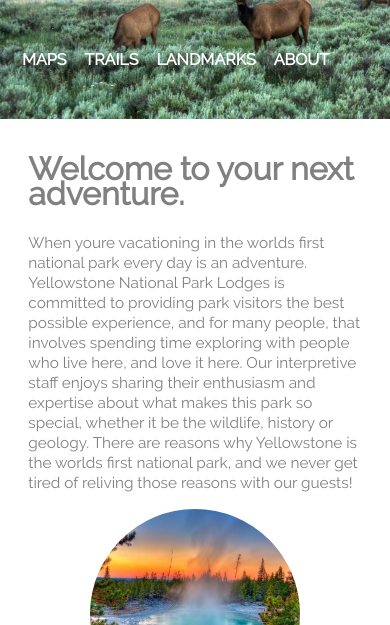
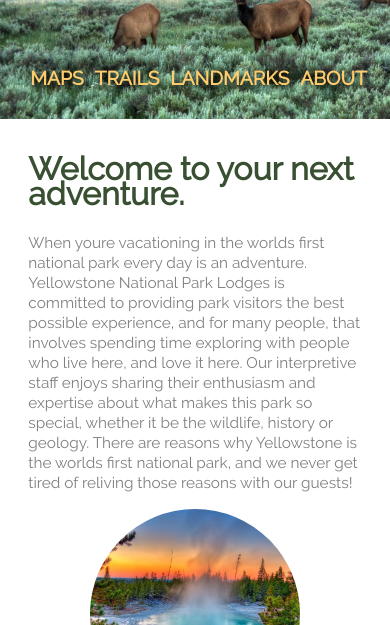
Before and after one commit to arkwagon/epicodus-css-w2-responsivedesign-nationalpark, a plain HTML site: page index.html in a window 390 px wide. Shown: the part 219-844 px from the top of the page. Drawn offline with Linux system fonts and the light colour scheme.

Commit message:
Something

```diff
--- a/css/styles.css
+++ b/css/styles.css
@@ -60,12 +60,12 @@ p, h3, h2, span {
 .navLinks {
   float: right;
   padding-top: 4%;
-  width: 40%;
+  width: 49%;
 }
 
 .navLinks span {
   margin-left: 15px;
-  padding: 2% 2% 2% 2%;
+  padding: 2% 0% 2% 2%;
   /*border: 1px solid yellow;*/
 
 }
@@ -82,6 +82,7 @@ p, h3, h2, span {
 
 .header h2 {
   line-height: .8em;
+  color: #385031;
 }
 
 .header .description {
@@ -134,6 +135,7 @@ img {
 h3 {
   margin-top: 0;
   margin-bottom: 0;
+  color: #385031;
 }
 
 p {
@@ -185,14 +187,19 @@ p {
     clear: both;
     float: none;
     width: 90%;
-    margin-top: 30vh;
+    margin-top: 32vh;
     text-align: center;
+    margin-left: auto;
+    margin-right: auto;
   }
   .navLinks span {
     margin: 0 auto;
     color: white;
     width: 20%;
     font-weight: bolder;
+    color: #ffcc6d;
+    text-shadow: 3px 3px 5px #000;
+    font-size: 1.2em;
   }
 
   .nav {
--- a/index.html
+++ b/index.html
@@ -3,7 +3,7 @@
   <head>
     <meta name="viewport" content="width=device-width">
     <link rel="stylesheet" href="css/styles.css">
-    <title>Featured Items</title>
+    <title>Yellowstone National Park</title>
   </head>
   <body>
     <div class="nav">
```
